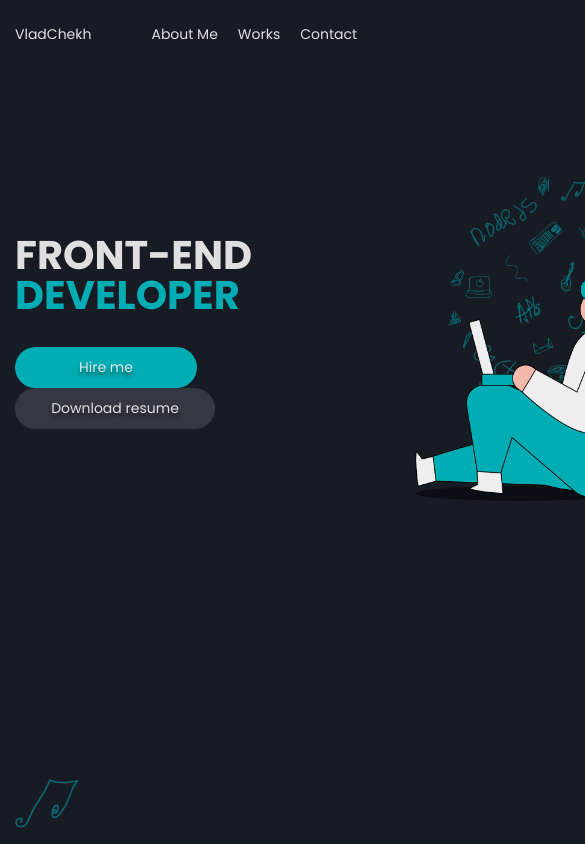
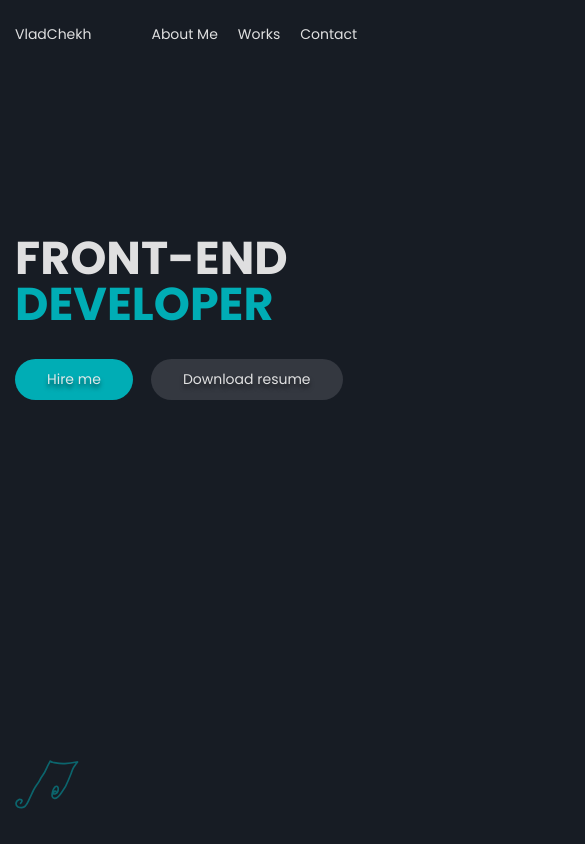
Before and after one commit to ChekhovskyiVlad/Portfolio, a React (Vite) app: page /home in a window 390 px wide. Shown: the top 844 px of the page, 585 px wide, since content can reach past the window. Built offline with nearby package versions, Linux system fonts and the light colour scheme.

Commit message:
7 commit

```diff
--- a/src/index.css
+++ b/src/index.css
@@ -20,6 +20,11 @@ body {
   padding: 0 15px;
   margin: 0 auto;
   width: 100%;
+}
+@media (max-width:530px) {
+  .container{
+    max-width: 500px;
+  }
 }
 
 .container__fluid{
--- a/src/pages/HomePage/HomePage.jsx
+++ b/src/pages/HomePage/HomePage.jsx
@@ -146,11 +146,16 @@ export const HomePage = () => {
     <article className="message">
       <div className="container">
         <div className="message__container">
+          <div className="message__inner">
+
       <div>
+
         <img src='/img/keyboard.svg' className='message__img-keyboard'/>
+
       <motion.h1 initial="hidden" whileInView="visible" custom={2} variants={textAnimation} className="message__title">Got a project in <br></br><span>mind? </span></motion.h1>
       <img src="/img/message__img.png" alt="img" className="message__img"/>
       </div>
+          </div>
       <motion.form custom={3} initial="hidden" whileInView="visible" variants={textAnimation} className="message__form" action="https://formsubmit.co/v.chek1218@gmail.com" method="POST" >
         <input type="text" className='message__form-name' placeholder='Name' required />
         <input type="email" className="message__form-email" placeholder='Email' required />
--- a/src/pages/HomePage/HomePage.style.scss
+++ b/src/pages/HomePage/HomePage.style.scss
@@ -196,6 +196,9 @@
     &__container{
         display: flex;
     }
+    &__inner{
+        display: flex;
+    }
     &__img{
         position: absolute;
     }
@@ -234,6 +237,7 @@
         font-size: 16px;
     }
     &__form-text{
+        width: 560px;
         resize: none;
         border-radius: 16px;
         background-color: #393E46;
@@ -262,6 +266,9 @@
     font-size: 16px;
     padding-left: 10px;
     padding-top: 5px;
+}
+@media (max-width:1300) {
+
 }
 
 @media (max-width: 1200px) {
@@ -305,6 +312,9 @@
     .works__title{
         margin-top: 100px;
     }
+    .message__form{
+        padding-left: 75px;
+    }
 
 }
 @media (max-width: 992px) {
@@ -315,6 +325,17 @@
         width: 430px;
         height: 500px;
         margin-left: 450px;
+    }
+    .message__img{
+        display: none;
+    }
+    .message__form{
+        cols: 40;
+    }
+    .message__container{
+        flex-wrap: wrap;
+    }
+    .message__list-item{
     }
 }
 @media (max-width: 767px) {
@@ -337,23 +358,7 @@
     }
 }
 
-@media (max-width:540px) {
-    .startpiece__title{
-        font-size: 40px;
-    }
-    .buttons{
-        display: flex;
-        flex-direction: column;
-        width: 200px;
-    }
-    .buttons__button1{
-        padding: 20px 5px;
-    }
-    .buttons__button2{
-        padding: 20px 10px;
-    }
-}
-@media (max-width:375px) {
+@media (max-width:530px) {
     .startpiece__title{
         font-size: 46px;
     }
@@ -377,14 +382,25 @@
         width: 230px;
         font-size: 14px;
     }
+    .works{
+        padding: 0 25px;
+    }
     .works__title{
         font-size: 32px;
     }
     .works__list{
-        display: flex;
-        justify-content: center;
     }
     .works__list-item{
         width: 350px;
     }
+    .message{
+        margin: 0;
+    }
+    .message__title{
+        font-size: 46px;
+        line-height: 60px;
+    }
+    .message__form-text{
+        width: 350px;
+    }
 }
```
